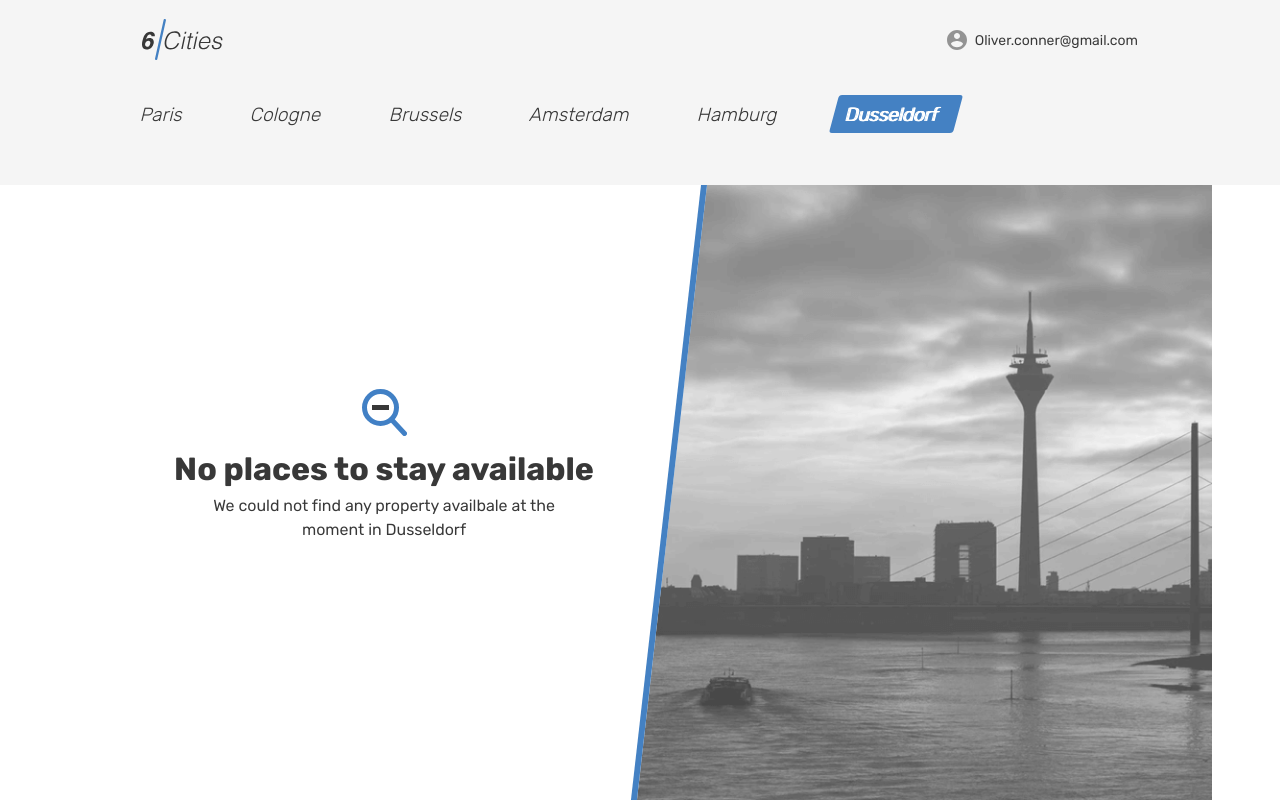
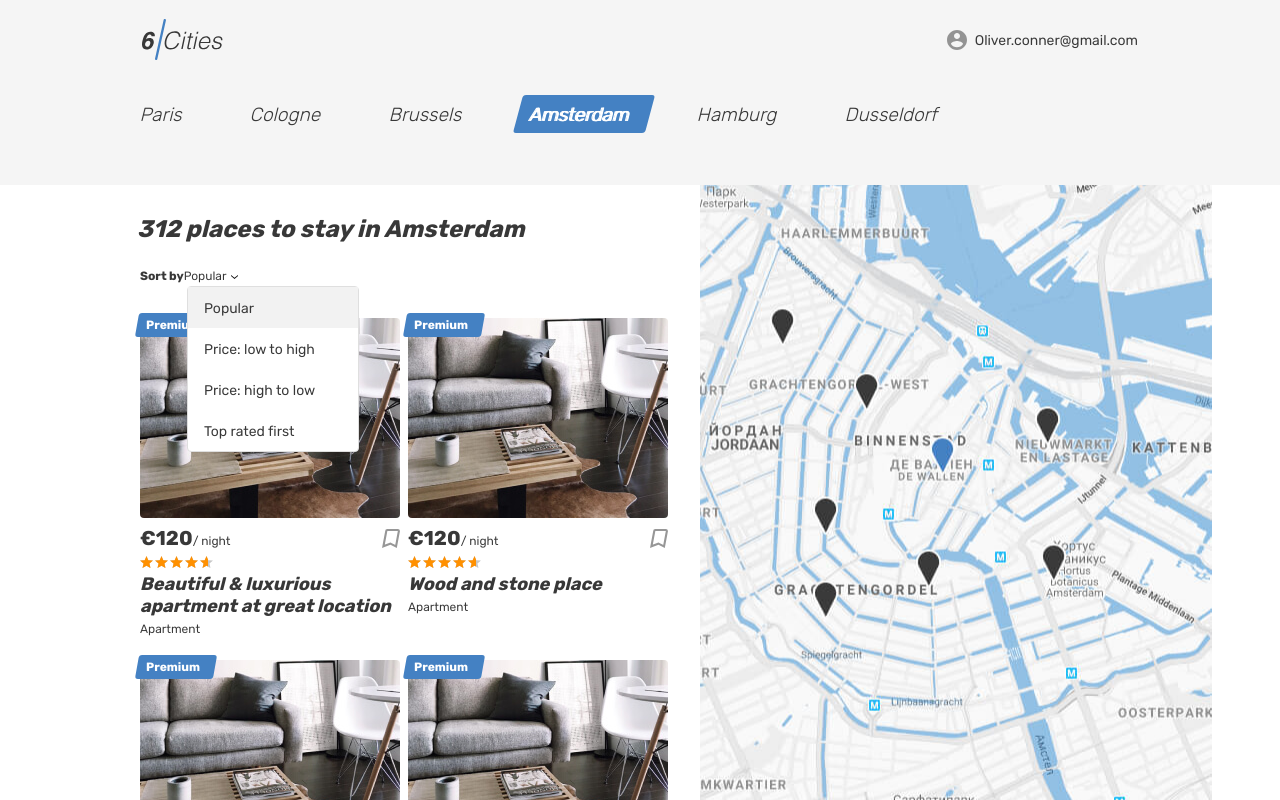
Before and after one commit to EvgputWeb/164678-six-cities-2, a React app: page / in a window 1280 px wide. Built offline with nearby package versions, Linux system fonts and the light colour scheme.

Commit message:
Подключил PropTypes

```diff
--- a/package.json
+++ b/package.json
@@ -25,6 +25,7 @@
     "node": "10"
   },
   "dependencies": {
+    "prop-types": "15.7.2",
     "react": "16.10.2",
     "react-dom": "16.10.2"
   }
--- a/src/components/app/app.jsx
+++ b/src/components/app/app.jsx
@@ -1,7 +1,53 @@
 import React from "react";
+import PropTypes from 'prop-types';
 
-export default function App() {
+
+export default function App(props) {
+
+  const {placesList} = props;
+
+  const places = placesList.map((place, index) =>
+    <article key={index} className="cities__place-card place-card">
+      <div className="place-card__mark">
+        <span>Premium</span>
+      </div>
+      <div className="cities__image-wrapper place-card__image-wrapper">
+        <a href="#">
+          <img className="place-card__image" src="img/apartment-01.jpg" width="260" height="200" alt="Place image"/>
+        </a>
+      </div>
+
+      <div className="place-card__info">
+        <div className="place-card__price-wrapper">
+          <div className="place-card__price">
+            <b className="place-card__price-value">&euro;120</b>
+            <span className="place-card__price-text">&#47;&nbsp;night</span>
+          </div>
+          <button className="place-card__bookmark-button button" type="button">
+            <svg className="place-card__bookmark-icon" width="18" height="19">
+              <use xlinkHref="#icon-bookmark"></use>
+            </svg>
+            <span className="visually-hidden">To bookmarks</span>
+          </button>
+        </div>
+
+        <div className="place-card__rating rating">
+          <div className="place-card__stars rating__stars">
+            <span style={{width: `93%`}}></span>
+            <span className="visually-hidden">Rating</span>
+          </div>
+        </div>
+        <h2 className="place-card__name">
+          <a href="#">{place}</a>
+        </h2>
+        <p className="place-card__type">Apartment</p>
+      </div>
+
+    </article>
+  );
+
   return (
+
     <div className="page page--gray page--main">
 
       <header className="header">
@@ -27,8 +73,10 @@
         </div>
       </header>
 
-      <main className="page__main page__main--index page__main--index-empty">
+      <main className="page__main page__main--index">
+
         <h1 className="visually-hidden">Cities</h1>
+
         <div className="tabs">
           <section className="locations container">
             <ul className="locations__list tabs__list">
@@ -48,7 +96,7 @@
                 </a>
               </li>
               <li className="locations__item">
-                <a className="locations__item-link tabs__item">
+                <a className="locations__item-link tabs__item tabs__item--active">
                   <span>Amsterdam</span>
                 </a>
               </li>
@@ -58,26 +106,58 @@
                 </a>
               </li>
               <li className="locations__item">
-                <a className="locations__item-link tabs__item tabs__item--active" href="#">
+                <a className="locations__item-link tabs__item" href="#">
                   <span>Dusseldorf</span>
                 </a>
               </li>
             </ul>
           </section>
         </div>
+
         <div className="cities">
-          <div className="cities__places-container cities__places-container--empty container">
-            <section className="cities__no-places">
-              <div className="cities__status-wrapper tabs__content">
-                <b className="cities__status">No places to stay available</b>
-                <p className="cities__status-description">We could not find any property availbale at the moment in Dusseldorf</p>
+          <div className="cities__places-container container">
+
+            <section className="cities__places places">
+              <h2 className="visually-hidden">Places</h2>
+              <b className="places__found">312 places to stay in Amsterdam</b>
+              <form className="places__sorting" action="#" method="get">
+                <span className="places__sorting-caption">Sort by</span>
+                <span className="places__sorting-type" tabIndex="0">
+                  Popular
+                  <svg className="places__sorting-arrow" width="7" height="4">
+                    <use xlinkHref="#icon-arrow-select"></use>
+                  </svg>
+                </span>
+                <ul className="places__options places__options--custom places__options--opened">
+                  <li className="places__option places__option--active" tabIndex="0">Popular</li>
+                  <li className="places__option" tabIndex="0">Price: low to high</li>
+                  <li className="places__option" tabIndex="0">Price: high to low</li>
+                  <li className="places__option" tabIndex="0">Top rated first</li>
+                </ul>
+              </form>
+              <div className="cities__places-list places__list tabs__content">
+
+                {places}
+
               </div>
             </section>
-            <div className="cities__right-section"></div>
+
+            <div className="cities__right-section">
+              <section className="cities__map map"></section>
+            </div>
+
           </div>
+
         </div>
+
       </main>
 
     </div>
+
   );
 }
+
+
+App.propTypes = {
+  placesList: PropTypes.arrayOf(PropTypes.string).isRequired
+};
--- a/src/index.js
+++ b/src/index.js
@@ -3,6 +3,13 @@
 import App from './components/app/app.jsx';
 
 ReactDOM.render(
-    <App />,
+    <App
+      placesList={[
+        `Beautiful & luxurious apartment at great location`,
+        `Wood and stone place`,
+        `Canal View Prinsengracht`,
+        `Nice, cozy, warm big bed apartment`
+      ]}
+    />,
     document.getElementById(`root`)
 );
```
